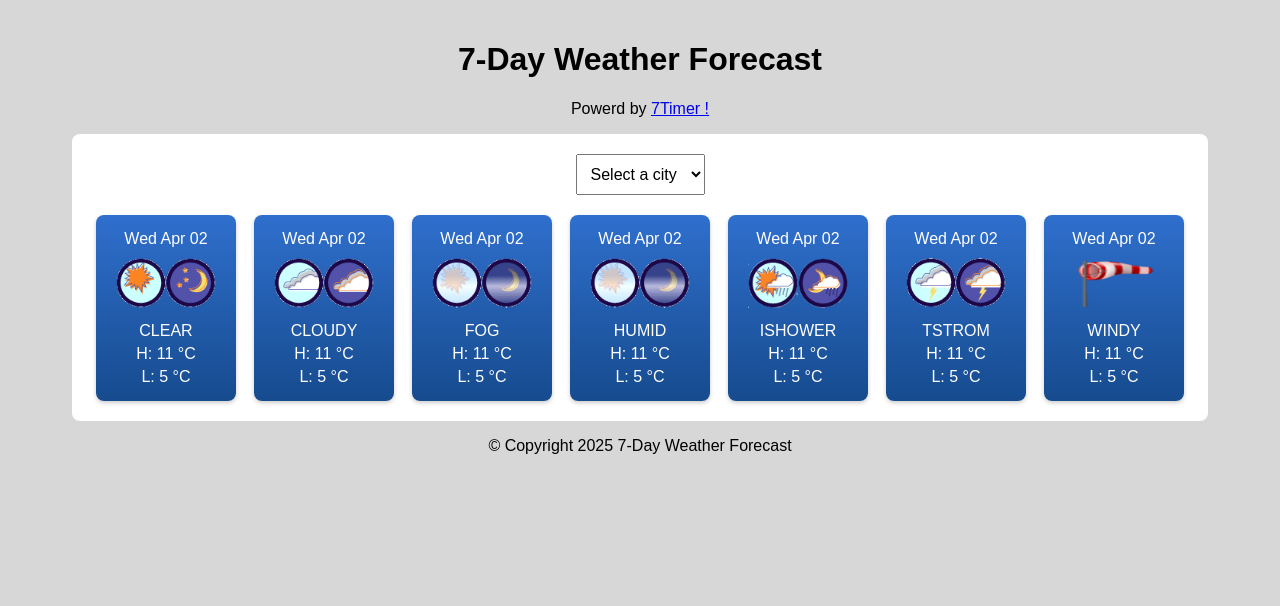
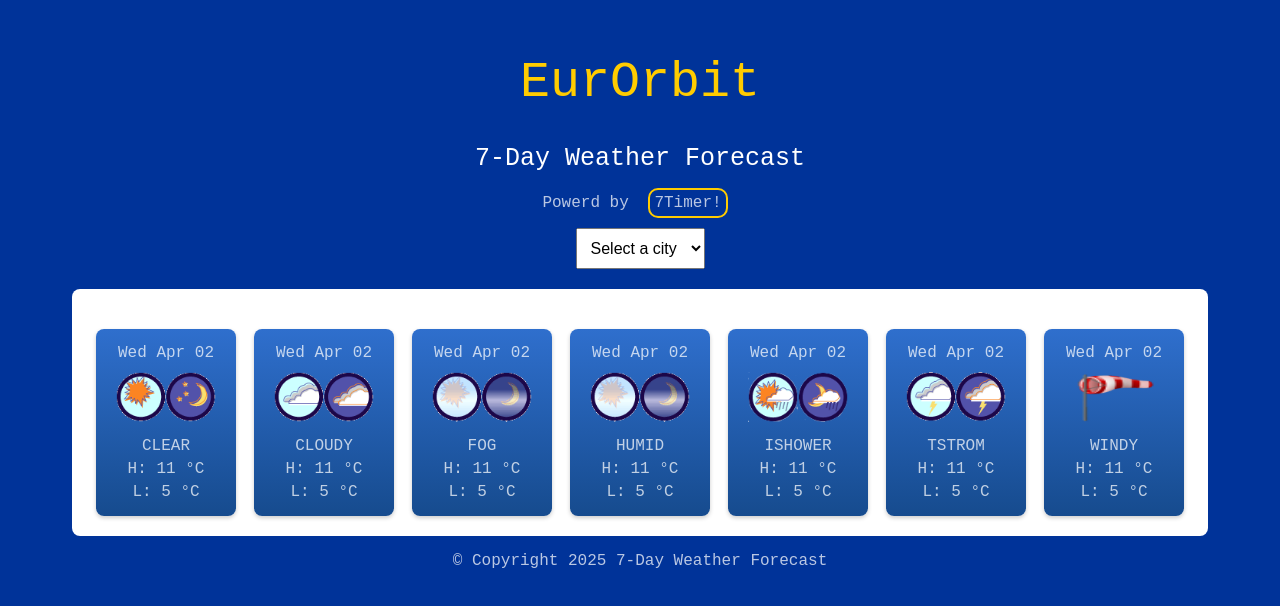
Before and after one commit to hmoustaphaousmane/european-cities-weather-app, a plain HTML site: page index.html in a window 1280 px wide. Drawn offline with Linux system fonts and the light colour scheme.

Commit message:
style: define new background color, font-family and styles

```diff
--- a/css/master.css
+++ b/css/master.css
@@ -3,9 +3,39 @@ body {
     margin: 0 auto;
     text-align: center;
     width: fit-content;
-    font-family: Arial, sans-serif;
-    background-color: #d7d7d7;
-    color: black;
+    font-family: 'Courier New', Courier, monospace;
+    background-color: #003399;
+    color: white;
+}
+
+h1 {
+    font-size: 50px;
+    font-weight: 100;
+    color: #FFCC00;
+}
+
+h2 {
+    font-size: 25px;
+    font-weight: 100;
+}
+
+p {
+    color: rgba(255, 255, 255, 0.725);
+}
+
+a {
+    text-decoration: none;
+    border: 2px solid #FFCC00;
+    background-color: transparent;
+    border-radius: 10px;
+    padding: 4px;
+    text-align: center;
+    margin: 10px;
+    color: rgba(255, 255, 255, 0.725);
+}
+
+a:hover {
+    color: white;
 }
 
 .container {
--- a/index.html
+++ b/index.html
@@ -16,15 +16,18 @@
 
 <body>
 
-	<h1>7-Day Weather Forecast</h1>
-	<p>Powerd by <a href="http://www.7timer.info/doc.php?lang=en">7Timer !</a></p>
+	<h1>EurOrbit</h1>
+	<h2>7-Day Weather Forecast</h2>
+	<p>
+		Powerd by <a href="http://www.7timer.info/doc.php?lang=en" title="Tap to visit 7Timer!">7Timer!</a>
+	</p>
 
+	<div class="controls">
+		<select id="citySelect">
+			<option value="" disabled selected>Select a city</option>
+		</select>
+	</div>
 	<div class="container">
-		<div class="controls">
-			<select id="selectCity">
-				<option value="" disabled selected>Select a city</option>
-			</select>
-		</div>
 
 		<div class="forecast-container">
 			<div class="forecast-day">
@@ -99,3 +102,5 @@
 
 <!-- Our codes -->
 <script src="js/main.js"></script>
+
+</html>
```
